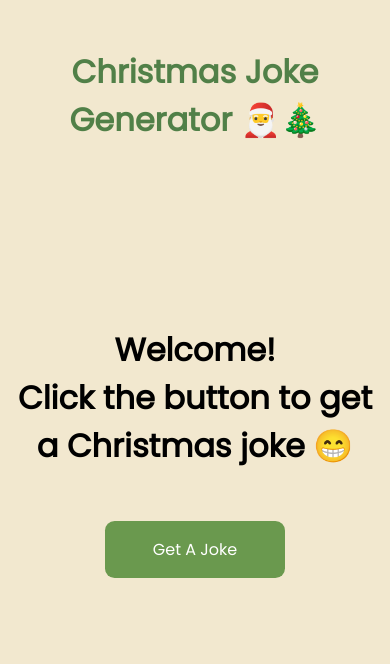
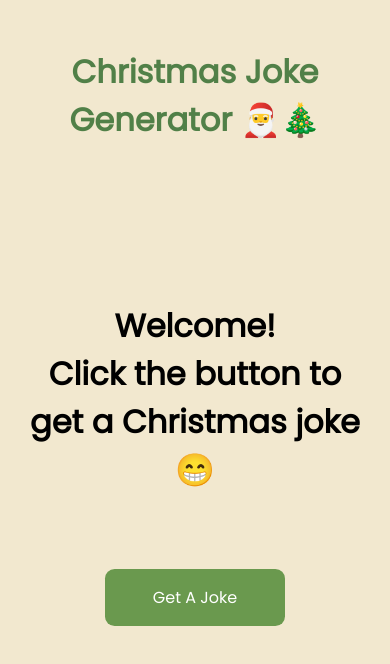
Before and after one commit to marcyvillegas/random-joke-generator, a plain HTML site: page index.html in a window 390 px wide. Drawn offline with Linux system fonts and the light colour scheme.

Commit message:
fixed css

```diff
--- a/css/style.scss
+++ b/css/style.scss
@@ -51,10 +51,10 @@ body {
 
 .button-container {
     @include flex-col();
+    margin-top: 1rem;
 
     button {
         background-color: #6A994E;
-        margin-top: 1rem;
         padding: 1rem 3rem;
         border: none;
         outline: none;
@@ -65,3 +65,13 @@ body {
         color: #FFFF;
     }
 }
+
+@media screen and (max-width: 430px) {
+    .joke-container {
+        padding: 0 1rem;
+    }
+
+    .button-container {
+        margin-top: 6rem;
+    }
+}
```
Also changed, not shown: css/style.css.
